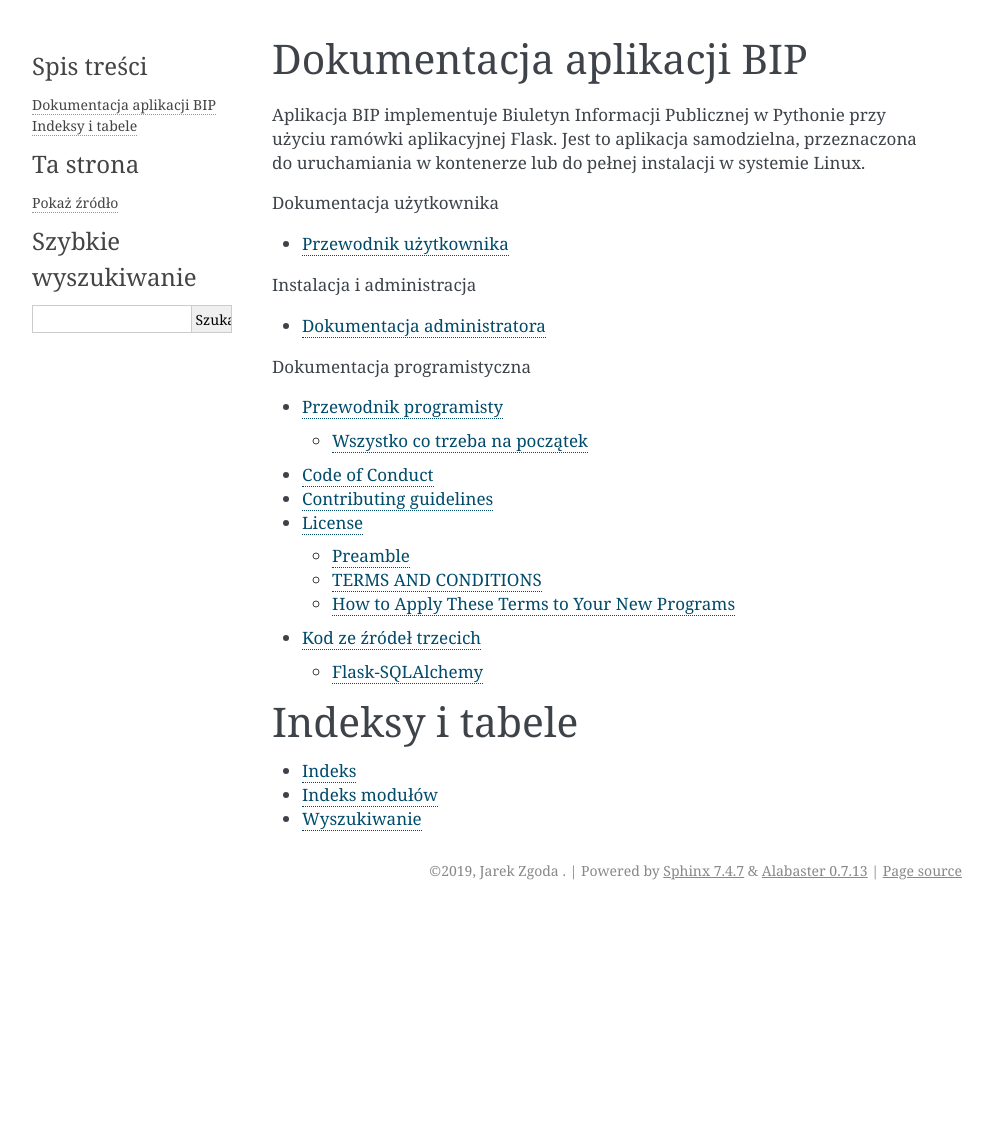
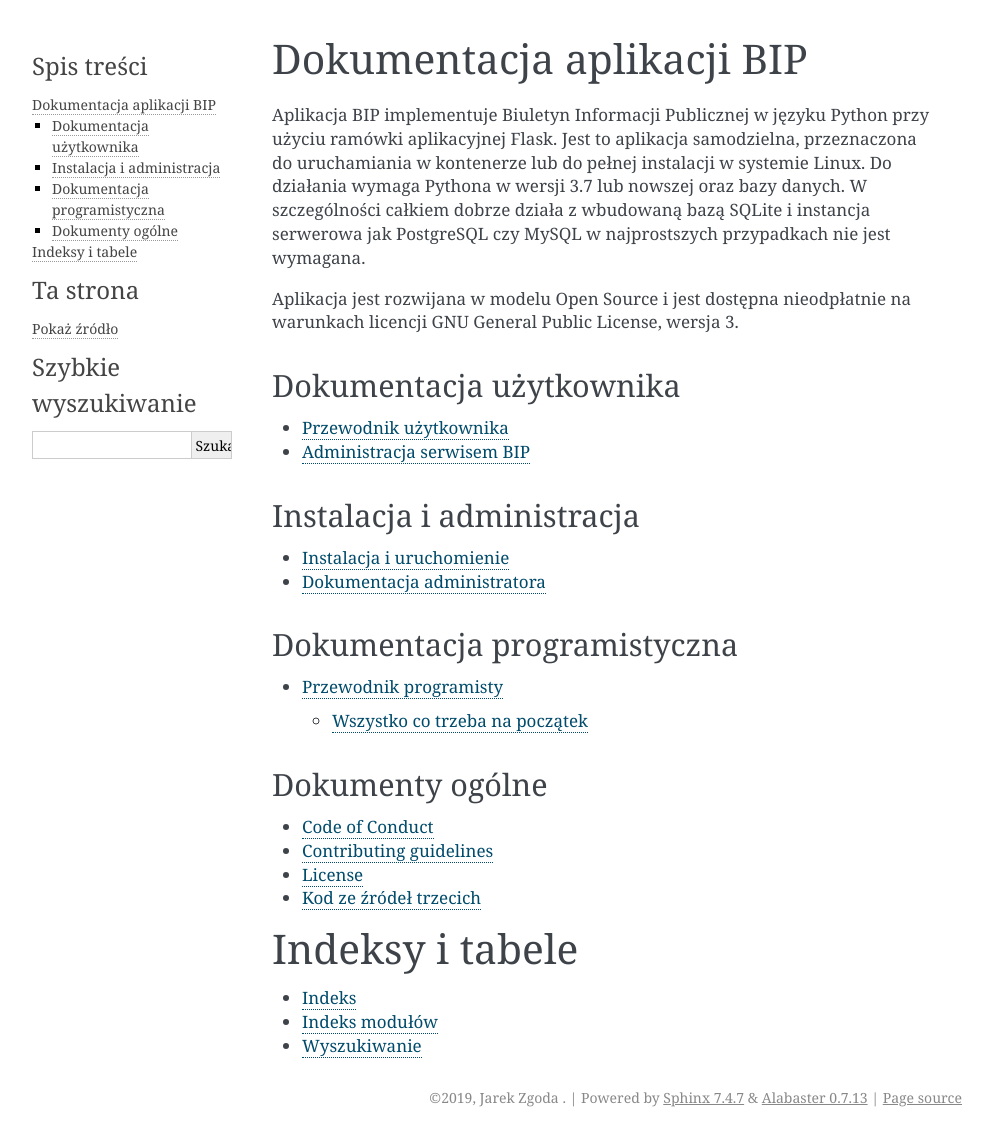
Before and after one commit to zgoda/bip, a Sphinx documentation site: the page built from docs/index.rst, in a window 1280 px wide. Shown: the whole page, without its empty margins (148-1141 px from the left). Built offline with Sphinx 7.4.7, drawn with Linux system fonts in a browser that asks for light colours; before the commit the page ends 910 px from its top, so only the background shows below that.

Commit message:
Docs structure updated

```diff
--- /dev/null
+++ b/docs/bipadmin.rst
@@ -0,0 +1,2 @@
+Administracja serwisem BIP
+==========================
--- a/docs/index.rst
+++ b/docs/index.rst
@@ -1,27 +1,43 @@
 Dokumentacja aplikacji BIP
 ==========================
 
-Aplikacja BIP implementuje Biuletyn Informacji Publicznej w Pythonie przy
-użyciu ramówki aplikacyjnej Flask. Jest to aplikacja samodzielna, przeznaczona
-do uruchamiania w kontenerze lub do pełnej instalacji w systemie Linux.
+Aplikacja BIP implementuje Biuletyn Informacji Publicznej w języku Python przy użyciu ramówki aplikacyjnej Flask. Jest to aplikacja samodzielna, przeznaczona do uruchamiania w kontenerze lub do pełnej instalacji w systemie Linux. Do działania wymaga Pythona w wersji 3.7 lub nowszej oraz bazy danych. W szczególności całkiem dobrze działa z wbudowaną bazą SQLite i instancja serwerowa jak PostgreSQL czy MySQL w najprostszych przypadkach nie jest wymagana.
+
+Aplikacja jest rozwijana w modelu Open Source i jest dostępna nieodpłatnie na warunkach licencji GNU General Public License, wersja 3.
+
+Dokumentacja użytkownika
+------------------------
 
 .. toctree::
     :maxdepth: 2
-    :caption: Dokumentacja użytkownika
 
     userguide
+    bipadmin
+
+Instalacja i administracja
+--------------------------
 
 .. toctree::
     :maxdepth: 2
-    :caption: Instalacja i administracja
 
+    install
     adminguide
+
+Dokumentacja programistyczna
+----------------------------
 
 .. toctree::
     :maxdepth: 2
-    :caption: Dokumentacja programistyczna
 
     devguide
+
+
+Dokumenty ogólne
+----------------
+
+.. toctree::
+    :maxdepth: 1
+
     coc
     contributing
     license
--- /dev/null
+++ b/docs/install.rst
@@ -0,0 +1,2 @@
+Instalacja i uruchomienie
+=========================
```
